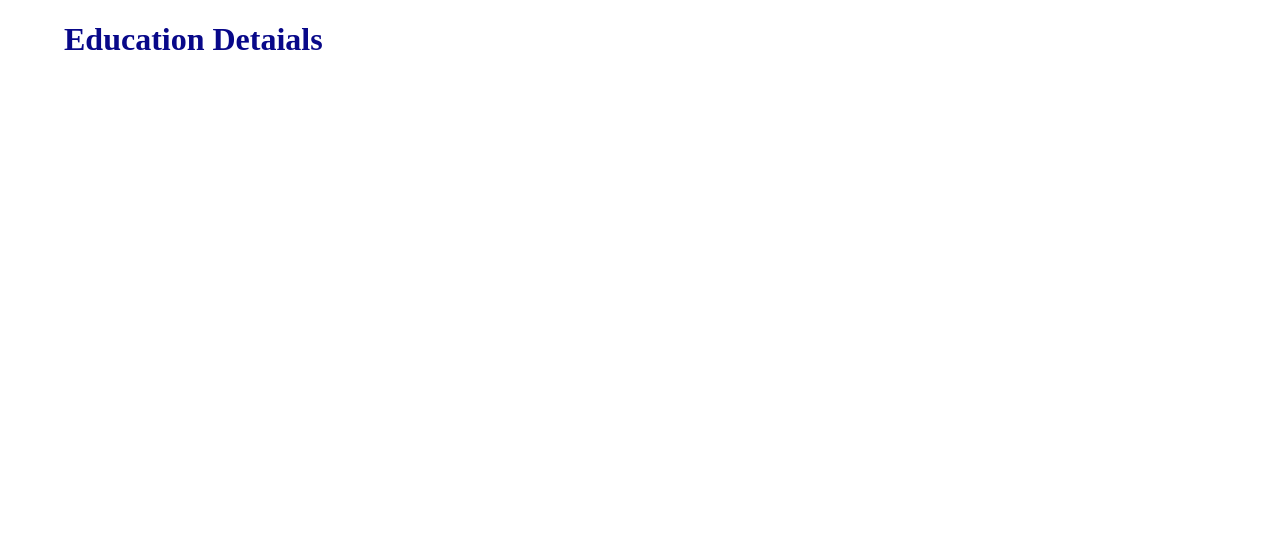
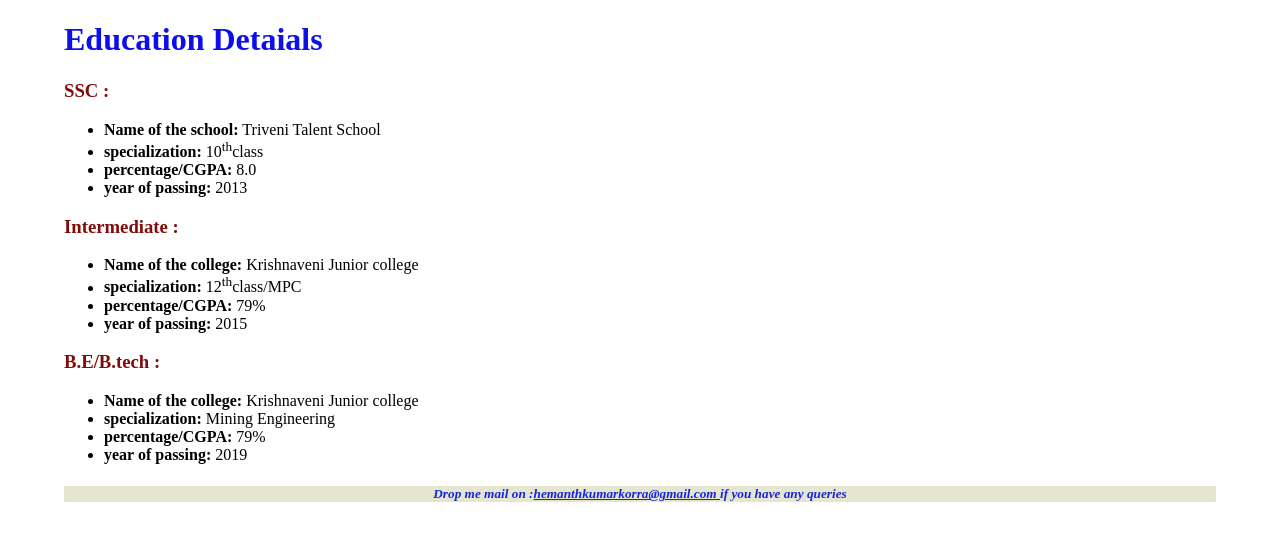
Before and after one commit to Achiver007/PORTFOLIO, a plain HTML site: page HTML/Education.html in a window 1280 px wide. Drawn offline with Linux system fonts and the light colour scheme.

Commit message:
all upadated

```diff
--- a/HTML/Education.html
+++ b/HTML/Education.html
@@ -7,6 +7,35 @@
     <title>Education</title>
 </head>
 <body>
-    <h1>Education Detaials</h1>
+    <header>
+        <h1>Education Detaials</h1>
+    </header>
+    <main>
+         <h3> SSC :</h3>
+         <ul>
+         <li><b>Name of the school:</b>  Triveni Talent School</li>
+         <li><b>specialization:</b> 10<sup>th</sup>class</li>
+         <li><b>percentage/CGPA:</b> 8.0</li>
+         <li><b>year of passing:</b> 2013</li>
+         </ul>
+         <h3> Intermediate :</h3>
+         <ul>
+         <li><b>Name of the college:</b>  Krishnaveni Junior college</li>
+         <li><b>specialization:</b> 12<sup>th</sup>class/MPC</li>
+         <li><b>percentage/CGPA:</b> 79%</li>
+         <li><b>year of passing:</b> 2015</li>
+        </ul>
+        <h3> B.E/B.tech :</h3>
+        <ul>
+         <li><b>Name of the college:</b>  Krishnaveni Junior college</li>
+         <li><b>specialization:</b> Mining Engineering</li>
+         <li><b>percentage/CGPA:</b>  79%</li>
+         <li><b>year of passing:</b>  2019</li>
+         </ul>
+
+    </main>
+    <footer>
+        <h5>Drop me mail on :<u>hemanthkumarkorra@gmail.com </u> if you have any queries </h5>
+      </footer>
 </body>
 </html>
--- a/styles.css
+++ b/styles.css
@@ -20,7 +20,7 @@ body
 }
 h1
 {
-    color: rgb(8, 8, 137);
+    color: rgb(14, 14, 237);
 }
 h2
 {
@@ -28,7 +28,7 @@ h2
 }
 h3
 {
- color:rgb(69, 8, 125);
+ color:rgb(129, 12, 12);
 }
 h4
 {
```
Also changed, not shown: HTML/Experience.html (deleted, +0 -16 lines), HTML/index.html (+1 -2 lines), HTML/projects.html (+2 -2 lines).
